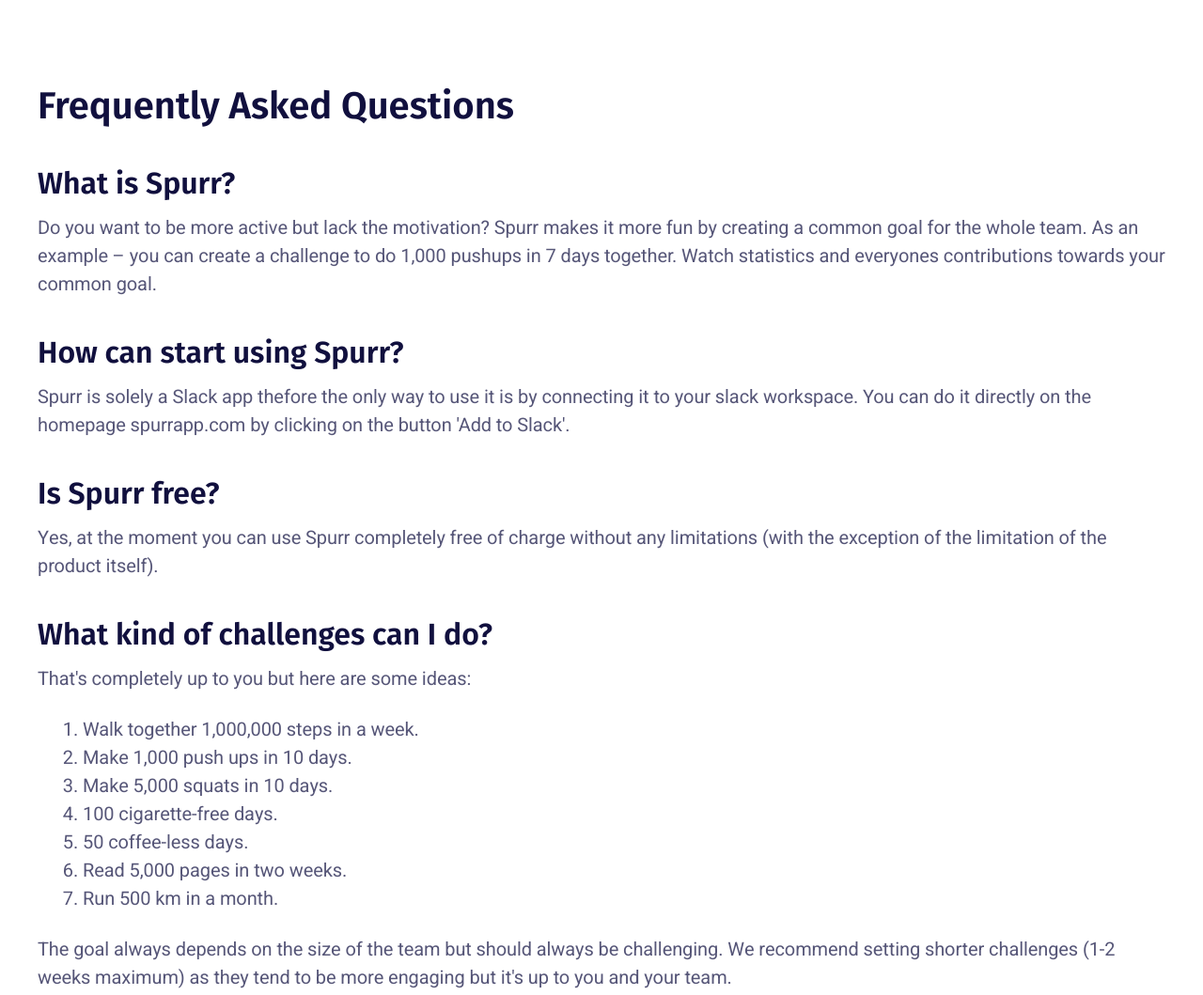
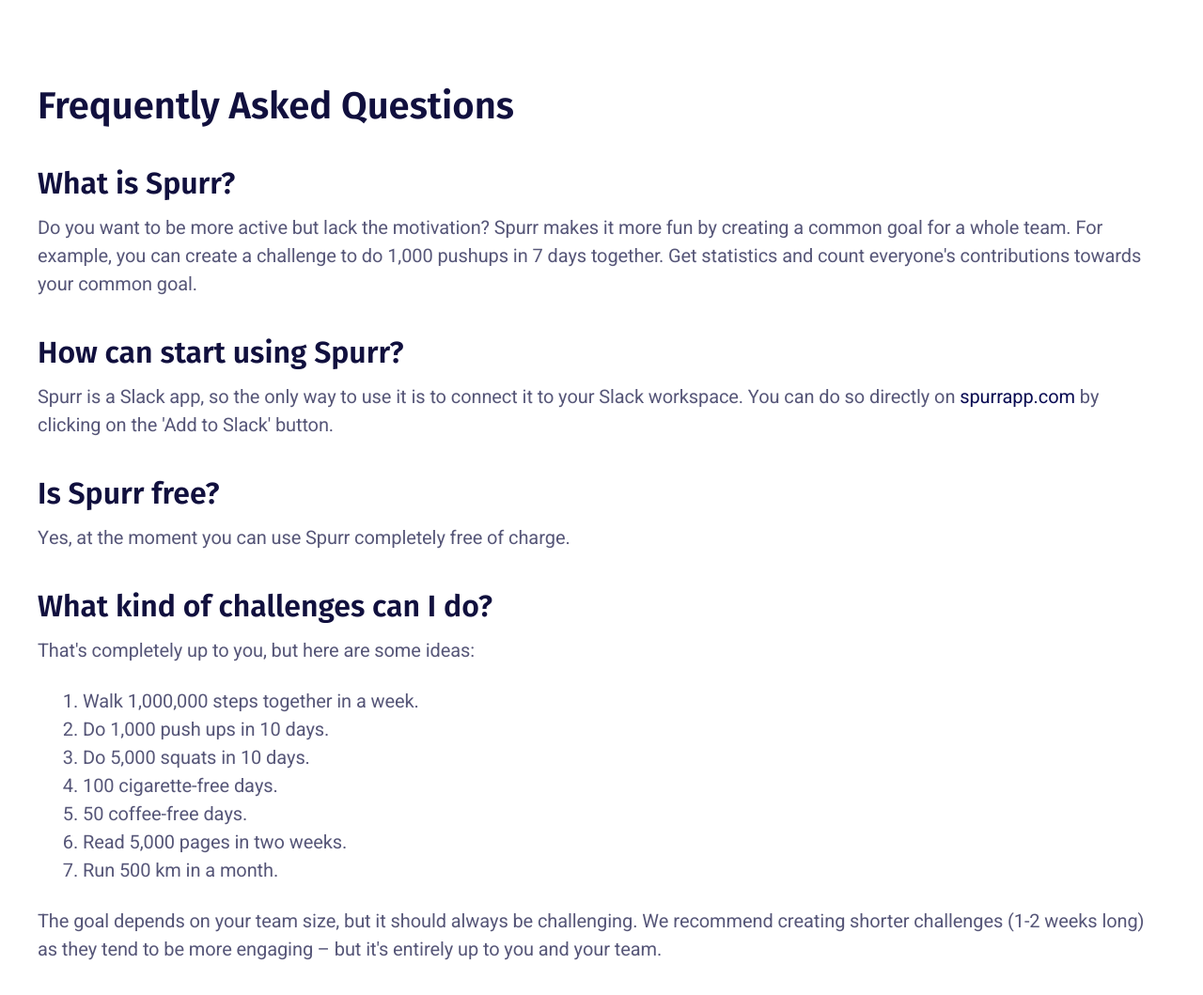
Before and after one commit to spurrapp/spurr-website, a website: page faq.html in a window 1280 px wide. Shown: the top 1059 px of the page at 94% size. Drawn offline with nearby package versions, Linux system fonts and the light colour scheme.

Commit message:
Update FAQs

```diff
--- a/faq.html
+++ b/faq.html
@@ -20,28 +20,27 @@
 			<h2>Frequently Asked Questions</h2>
 
 			<h3>What is Spurr?</h3>
-			<p>Do you want to be more active but lack the motivation? Spurr makes it more fun by creating a common goal for the whole team. As an example – you can create a challenge to do 1,000 pushups in 7 days together. Watch statistics and everyones contributions towards your common goal.</p>
+			<p>Do you want to be more active but lack the motivation? Spurr makes it more fun by creating a common goal for a whole team. For example, you can create a challenge to do 1,000 pushups in 7 days together. Get statistics and count everyone's contributions towards your common goal.</p>
 
 			<h3>How can start using Spurr?</h3>
-			<p>Spurr is solely a Slack app thefore the only way to use it is by connecting it to your slack workspace. You can do it directly on the homepage spurrapp.com by clicking on the button 'Add to Slack'.</p>
+			<p>Spurr is a Slack app, so the only way to use it is to connect it to your Slack workspace. You can do so directly on <a href="https://spurrapp.com">spurrapp.com</a> by clicking on the 'Add to Slack' button.</p>
 
 			<h3>Is Spurr free?</h3>
-			<p>Yes, at the moment you can use Spurr completely free of charge without any limitations (with the exception of the limitation of the product itself).</p>
+			<p>Yes, at the moment you can use Spurr completely free of charge.</p>
 
 			<h3>What kind of challenges can I do?</h3>
-			<p>That's completely up to you but here are some ideas:</p>
+			<p>That's completely up to you, but here are some ideas:</p>
 			<ol type="a">
-				<li>Walk together 1,000,000 steps in a week.</li>
-				<li>Make 1,000 push ups in 10 days.</li>
-				<li>Make 5,000 squats in 10 days.</li>
+				<li>Walk 1,000,000 steps together in a week.</li>
+				<li>Do 1,000 push ups in 10 days.</li>
+				<li>Do 5,000 squats in 10 days.</li>
 				<li>100 cigarette-free days.</li>
-				<li>50 coffee-less days.</li>
+				<li>50 coffee-free days.</li>
 				<li>Read 5,000 pages in two weeks.</li>
 				<li>Run 500 km in a month.</li>
 			</ol>
 
-			<p>The goal always depends on the size of the team but should always be challenging. We recommend setting shorter challenges (1-2 weeks maximum) as they tend to be more engaging but it's up to you and your team.</p>
-
+			<p>The goal depends on your team size, but it should always be challenging. We recommend creating shorter challenges (1-2 weeks long) as they tend to be more engaging – but it's entirely up to you and your team.</p>
 		</div>
 
 		<footer class="site-footer">
```
